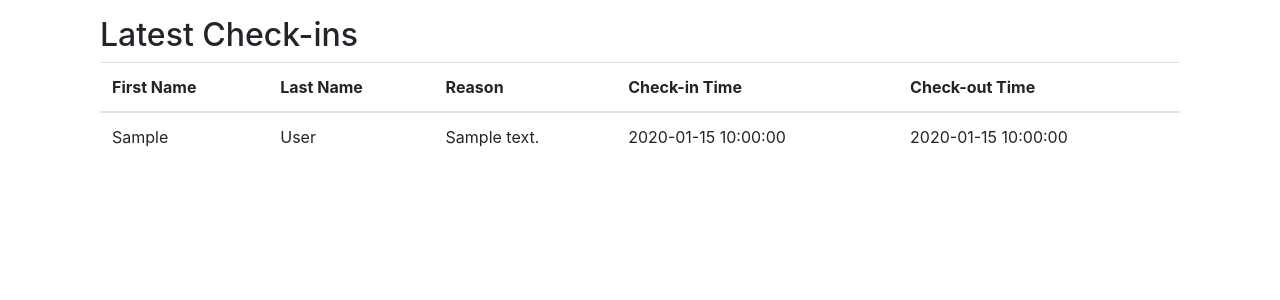
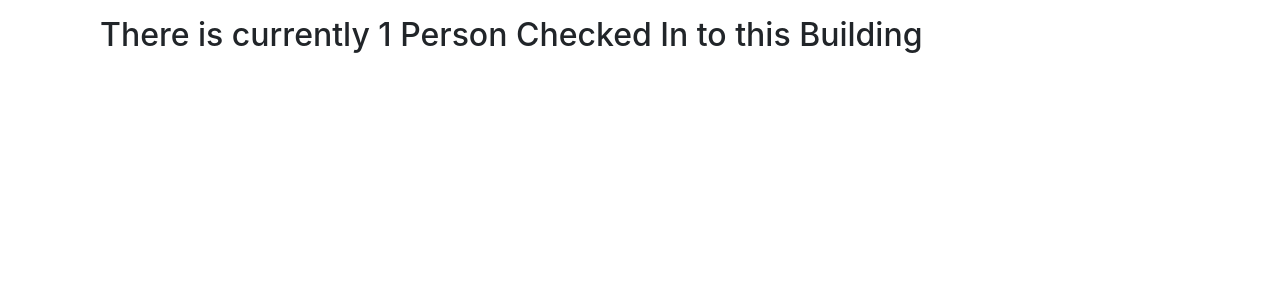
Before and after one commit to Ericbrod10/is601Final, a Flask app: template app/templates/index.html in a window 1280 px wide. Shown: the part 56-356 px from the top of the page. Run offline with Flask 2, Linux system fonts and the light colour scheme; the template is opened without the code that fills it: most values are stand-ins (such as "Sample title", 1, 10 or a date in 2020); some libraries are stand-ins or nearby versions.

Commit message:
Updated Home Page and Added Required tag to html

```diff
--- a/app/app.py
+++ b/app/app.py
@@ -9,7 +9,6 @@ from flaskext.mysql import MySQL
 from pymysql.cursors import DictCursor
 import secrets
 import datetime
-
 
 app = Flask(__name__)
 mysql = MySQL(cursorclass=DictCursor)
@@ -25,21 +24,24 @@ eastern = pytz.timezone("US/Eastern")
 
 @app.route('/', methods=['GET'])
 def index():
-    user = {'username': 'Eric Project'}
     cursor = mysql.get_db().cursor()
-    cursor.execute('SELECT * FROM LogTable ORDER BY CheckInTime DESC')
+    cursor.execute('SELECT COUNT(*) AS "People" FROM LogTable WHERE CheckOutTime IS NULL')
     result = cursor.fetchall()
-    # print(result)
-    return render_template('index.html', title='Home', user=user, Logs=result)
+    count = result[0]['People']
+    return render_template('index.html', title='Home', count=count)
 
 
 @app.route('/CheckIn', methods=['GET'])
 def form_CheckIn_get():
+    cursor = mysql.get_db().cursor()
     if not request.cookies.get('CheckInCookie'):
         res = make_response(render_template('new.html', title='Check In'))
     else:
         cookie = request.cookies.get('CheckInCookie')
-        res = make_response(render_template('new.html', title='Check In', cookie=cookie))
+        sql_query = """ SELECT * FROM LogTable WHERE LoginCookieID = %s"""
+        cursor.execute(sql_query, cookie)
+        result = cursor.fetchall()
+        res = make_response(render_template('new.html', title='Check In', cookie=cookie, Logs=result))
     return res
 
 
@@ -85,7 +87,7 @@ def CheckOut_post():
     return response
 
 
-@app.route('/Previous', methods=['GET'])
+'''@app.route('/Previous', methods=['GET'])
 def getPrevious():
     cookie = request.cookies.get('CheckInCookie')
     user = {'username': 'Eric Project'}
@@ -94,6 +96,7 @@ def getPrevious():
     result = cursor.fetchall()
     # print(result)
     return render_template('new.html', title='Check In', user=user, Logs=result)
+'''
 
 
 @app.route('/Search', methods=['GET'])
@@ -103,18 +106,18 @@ def form_Search_get():
 
 @app.route('/Search', methods=['POST'])
 def searchFunction():
-    user = {'username': 'Eric Project'}
     cursor = mysql.get_db().cursor()
     timeIn = request.form.get('dateStart') + ' ' + request.form.get('timeStart')
     timeOut = request.form.get('dateEnd') + ' ' + request.form.get('timeEnd')
-    inputData = (timeIn, timeOut, timeOut, timeIn)
+    inputData = (timeIn, timeOut, timeIn, timeOut)
     print(inputData)
     # cursor.execute('SELECT * FROM LogTable WHERE   ')
-    searchQuery = """SELECT * FROM LogTable WHERE (CheckInTime >= %s AND CheckInTime <= %s) OR (CheckOutTime <= %s AND CheckOutTime >= %s)"""
+    searchQuery = """SELECT * FROM LogTable WHERE (CheckInTime >= %s AND CheckInTime <= %s) OR
+                    (CheckOutTime >= %s AND CheckOutTime <= %s )"""
     cursor.execute(searchQuery, inputData)
     result = cursor.fetchall()
     print(result)
-    return render_template('search.html', title='Search', user=user, Logs=result)
+    return render_template('search.html', title='Search', Logs=result)
 
 
 '''@app.route('/delete-cookie')
--- a/app/templates/index.html
+++ b/app/templates/index.html
@@ -1,34 +1,15 @@
 {% extends "layout.html" %}
 {% block content %}
 
-<h2> Latest Check-ins</h2>
-<table class="table">
-    <thead>
-    <tr>
-        <!-- <th scope="col">Id</th> -->
-        <th scope="col">First Name</th>
-        <th scope="col">Last Name</th>
-        <!-- <th scope="col">Phone Number</th> -->
-        <th scope="col">Reason</th>
-        <th scope="col">Check-in Time</th>
-        <th scope="col">Check-out Time</th>
-        <!-- <th scope="col">Cookie ID</th> -->
-    </tr>
-    </thead>
-    <tbody>
-    {% for i in Logs %}
-    <tr>
-        <!--  <td><a href="view/{{i.id}}">{{ i.id }}</a></td> -->
-        <td>{{ i.FirstName }}</td>
-        <td>{{ i.LastName }}</td>
-        <!--  <td>{{ i.PhoneNumber }}</td> -->
-        <td>{{ i.ReasonForVisit }}</td>
-        <td>{{ i.CheckInTime }}</td>
-        <td>{{ i.CheckOutTime }}</td>
-        <!--  <td>{{ i.LoginCookieID }}</td> -->
-    </tr>
-    {% endfor %}
-    </tbody>
-</table>
+{% if count == 0 %}
+<h2>No One is currently Checked In to this Building</h2>
+
+{% elif count == 1 %}
+<h2> There is currently {{ count }} Person Checked In to this Building</h2>
+
+{% elif count > 1 %}
+<h2> There are currently {{ count }} People Checked In to this Building</h2>
+
+{% endif %}
 
 {% endblock %}
```
Also changed, not shown: app/templates/new.html (+7 -5 lines), app/templates/search.html (+5 -5 lines).
